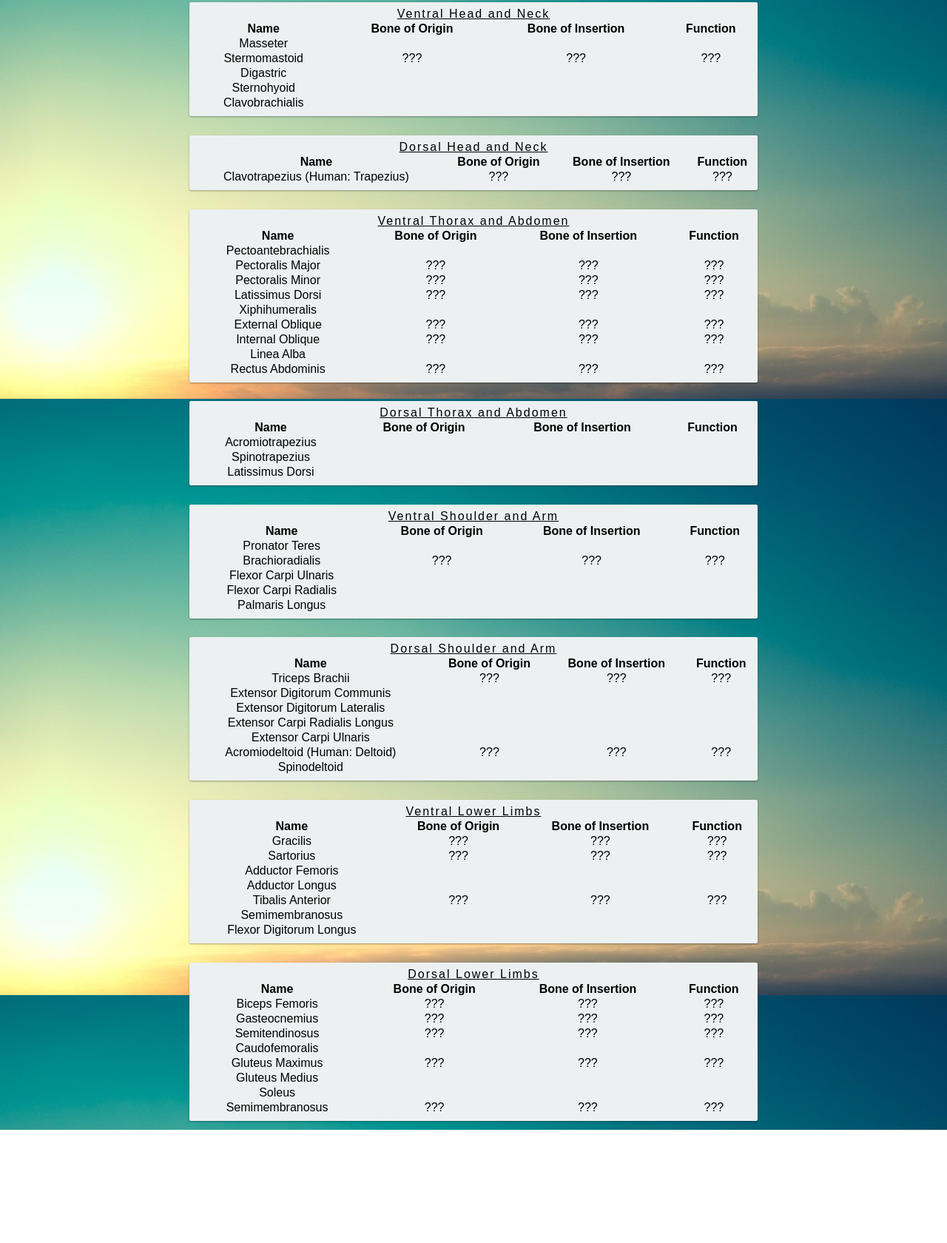
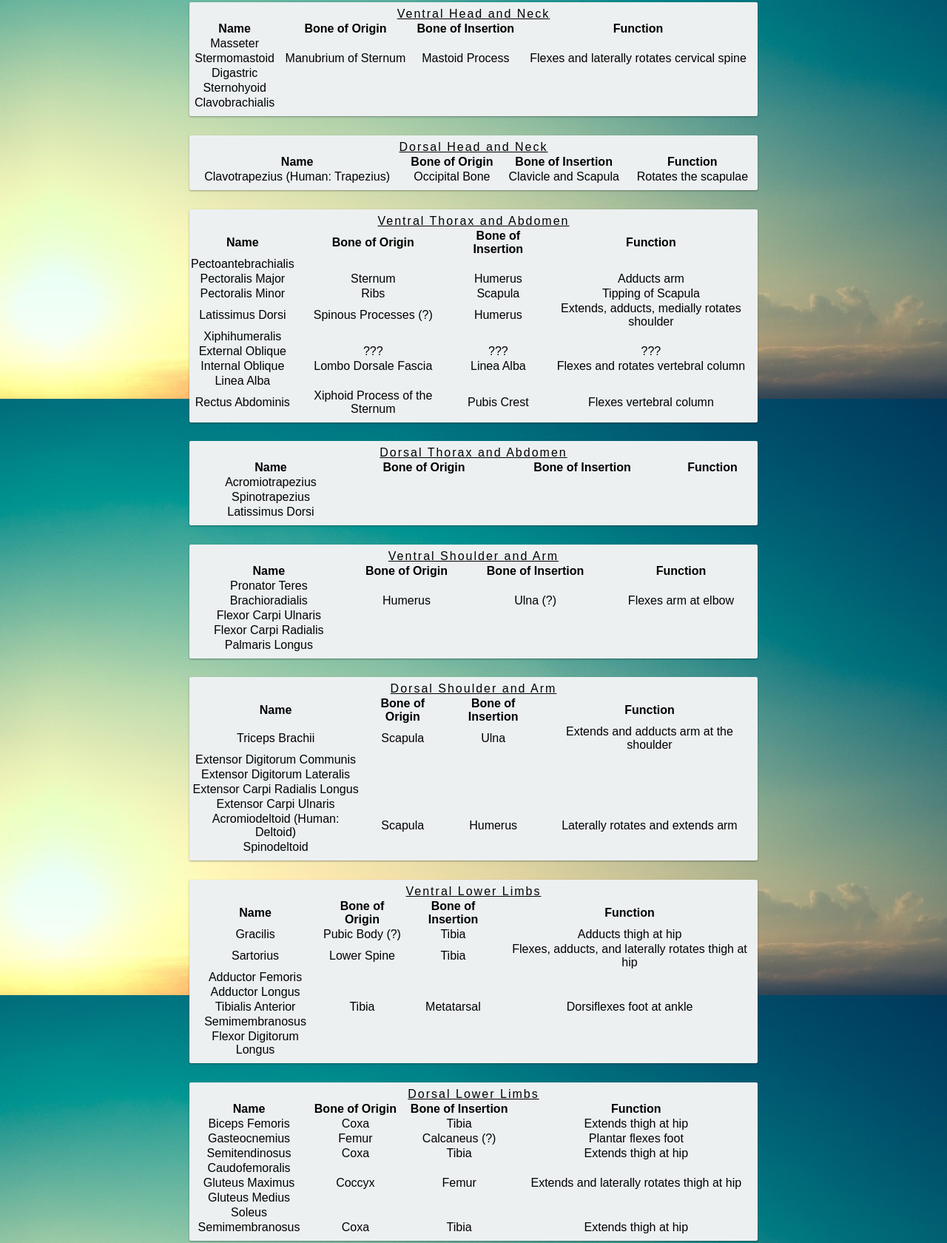
Before and after one commit to CurrenJ/currenj.github.io, a plain HTML site: page cat.html in a window 1280 px wide. Shown: the part 267-1947 px from the top of the page at 74% size. Before the commit the page ends 1794 px from the top, so only its background shows below. Drawn offline with Linux system fonts and the light colour scheme; a web font is replaced by a local one.

Commit message:
Update cat.html

```diff
--- a/cat.html
+++ b/cat.html
@@ -58,9 +58,9 @@
                     </tr>
                     <tr>
                       <td>Stermomastoid</td>
-                      <td>???</td>
-                      <td>???</td>
-                      <td>???</td>
+                      <td>Manubrium of Sternum</td>
+                      <td>Mastoid Process</td>
+                      <td>Flexes and laterally rotates cervical spine</td>
                     </tr>
                     <tr>
                       <td>Digastric</td>
@@ -103,9 +103,9 @@
                   <tbody>
                     <tr>
                       <td>Clavotrapezius (Human: Trapezius)</td>
-                      <td>???</td>
-                      <td>???</td>
-                      <td>???</td>
+                      <td>Occipital Bone</td>
+                      <td>Clavicle and Scapula</td>
+                      <td>Rotates the scapulae</td>
                     </tr>
                   </tbody>
                 </table>
@@ -136,21 +136,21 @@
                     </tr>
                     <tr>
                       <td>Pectoralis Major</td>
-                      <td>???</td>
-                      <td>???</td>
-                      <td>???</td>
+                      <td>Sternum</td>
+                      <td>Humerus</td>
+                      <td>Adducts arm</td>
                     </tr>
                     <tr>
                       <td>Pectoralis Minor</td>
-                      <td>???</td>
-                      <td>???</td>
-                      <td>???</td>
+                      <td>Ribs</td>
+                      <td>Scapula</td>
+                      <td>Tipping of Scapula</td>
                     </tr>
                     <tr>
                       <td>Latissimus Dorsi</td>
-                      <td>???</td>
-                      <td>???</td>
-                      <td>???</td>
+                      <td>Spinous Processes (?)</td>
+                      <td>Humerus</td>
+                      <td>Extends, adducts, medially rotates shoulder</td>
                     </tr>
                     <tr>
                       <td>Xiphihumeralis</td>
@@ -166,9 +166,9 @@
                     </tr>
 			  <tr>
                       <td>Internal Oblique</td>
-                      <td>???</td>
-                      <td>???</td>
-                      <td>???</td>
+                      <td>Lombo Dorsale Fascia</td>
+                      <td>Linea Alba</td>
+                      <td>Flexes and rotates vertebral column</td>
                     </tr>
 			  <tr>
                       <td>Linea Alba</td>
@@ -178,9 +178,9 @@
                     </tr>
 			  <tr>
                       <td>Rectus Abdominis</td>
-                      <td>???</td>
-                      <td>???</td>
-                      <td>???</td>
+                      <td>Xiphoid Process of the Sternum</td>
+                      <td>Pubis Crest</td>
+                      <td>Flexes vertebral column</td>
                     </tr>
                   </tbody>
                 </table>
@@ -250,9 +250,9 @@
                     </tr>
                     <tr>
                       <td>Brachioradialis</td>
-                      <td>???</td>
-                      <td>???</td>
-                      <td>???</td>
+                      <td>Humerus</td>
+                      <td>Ulna (?)</td>
+                      <td>Flexes arm at elbow</td>
                     </tr>
                     <tr>
                       <td>Flexor Carpi Ulnaris</td>
@@ -295,9 +295,9 @@
                   <tbody>
                     <tr>
                       <td>Triceps Brachii</td>
-                      <td>???</td>
-                      <td>???</td>
-                      <td>???</td>
+                      <td>Scapula</td>
+                      <td>Ulna</td>
+                      <td>Extends and adducts arm at the shoulder</td>
                     </tr>
                     <tr>
                       <td>Extensor Digitorum Communis</td>
@@ -325,9 +325,9 @@
                     </tr>
 			  <tr>
                       <td>Acromiodeltoid (Human: Deltoid)</td>
-                      <td>???</td>
-                      <td>???</td>
-                      <td>???</td>
+                      <td>Scapula</td>
+                      <td>Humerus</td>
+                      <td>Laterally rotates and extends arm</td>
                     </tr>
 			  <tr>
                       <td>Spinodeltoid</td>
@@ -358,15 +358,15 @@
                   <tbody>
                     <tr>
                       <td>Gracilis</td>
-                      <td>???</td>
-                      <td>???</td>
-                      <td>???</td>
+                      <td>Pubic Body (?)</td>
+                      <td>Tibia</td>
+                      <td>Adducts thigh at hip</td>
                     </tr>
                     <tr>
                       <td>Sartorius</td>
-                      <td>???</td>
-                      <td>???</td>
-                      <td>???</td>
+                      <td>Lower Spine</td>
+                      <td>Tibia</td>
+                      <td>Flexes, adducts, and laterally rotates thigh at hip</td>
                     </tr>
                     <tr>
                       <td>Adductor Femoris</td>
@@ -381,10 +381,10 @@
                       <td></td>
                     </tr>
 			  <tr>
-                      <td>Tibalis Anterior</td>
-                      <td>???</td>
-                      <td>???</td>
-                      <td>???</td>
+                      <td>Tibialis Anterior</td>
+                      <td>Tibia</td>
+                      <td>Metatarsal</td>
+                      <td>Dorsiflexes foot at ankle</td>
                     </tr>
 			  <tr>
                       <td>Semimembranosus</td>
@@ -421,21 +421,21 @@
                   <tbody>
                     <tr>
                       <td>Biceps Femoris</td>
-                      <td>???</td>
-                      <td>???</td>
-                      <td>???</td>
+                      <td>Coxa</td>
+                      <td>Tibia</td>
+                      <td>Extends thigh at hip</td>
                     </tr>
                     <tr>
                       <td>Gasteocnemius</td>
-                      <td>???</td>
-                      <td>???</td>
-                      <td>???</td>
+                      <td>Femur</td>
+                      <td>Calcaneus (?)</td>
+                      <td>Plantar flexes foot</td>
                     </tr>
                     <tr>
                       <td>Semitendinosus</td>
-                      <td>???</td>
-                      <td>???</td>
-                      <td>???</td>
+                      <td>Coxa</td>
+                      <td>Tibia</td>
+                      <td>Extends thigh at hip</td>
                     </tr>
 			  <tr>
                       <td>Caudofemoralis</td>
@@ -445,9 +445,9 @@
                     </tr>
 			  <tr>
                       <td>Gluteus Maximus</td>
-                      <td>???</td>
-                      <td>???</td>
-                      <td>???</td>
+                      <td>Coccyx</td>
+                      <td>Femur</td>
+                      <td>Extends and laterally rotates thigh at hip</td>
                     </tr>
 			  <tr>
                       <td>Gluteus Medius</td>
@@ -463,9 +463,9 @@
                     </tr>
 			   <tr>
                       <td>Semimembranosus</td>
-                      <td>???</td>
-                      <td>???</td>
-                      <td>???</td>
+                      <td>Coxa</td>
+                      <td>Tibia</td>
+                      <td>Extends thigh at hip</td>
                     </tr>
                   </tbody>
                 </table>
```
